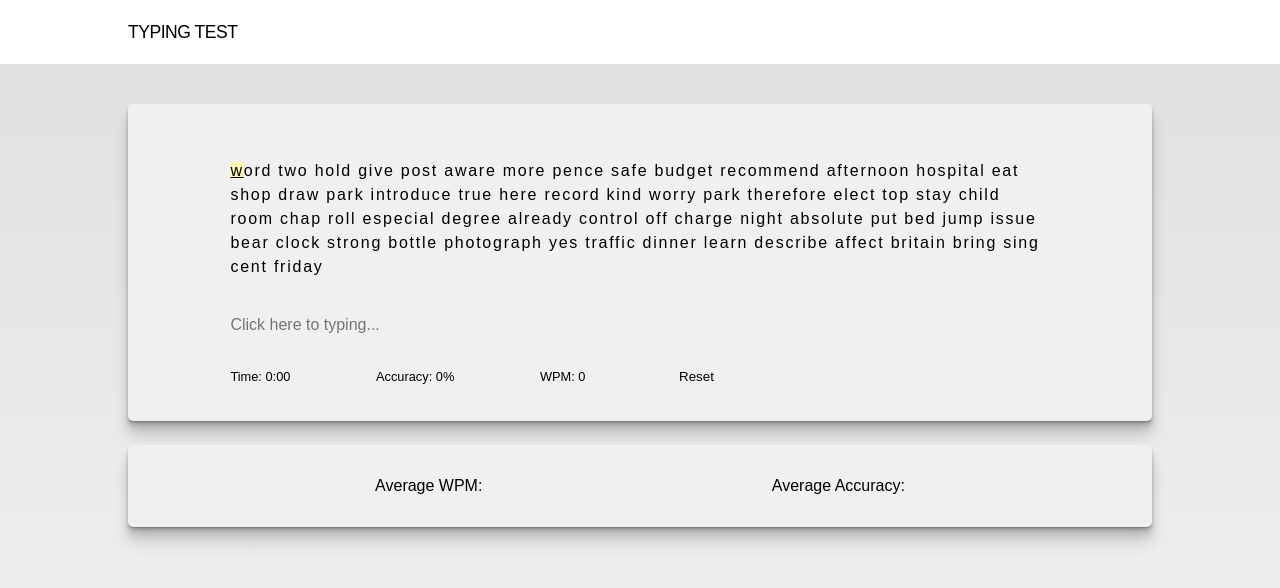
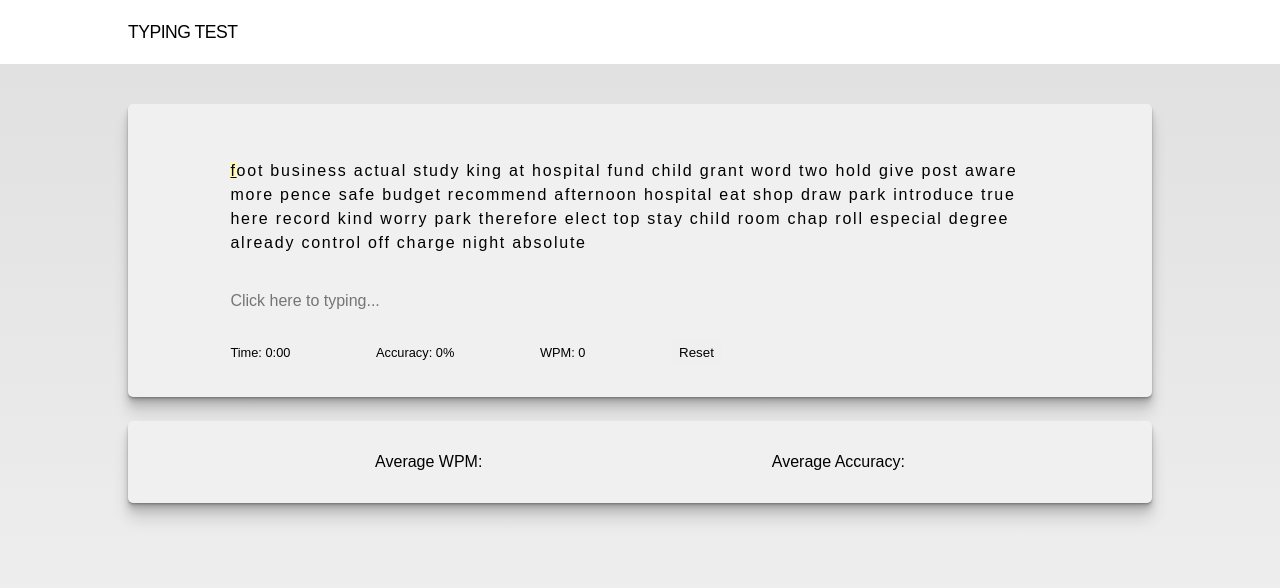
Before and after one commit to jaden-wei/Typey, a React (Create React App) app in the folder client/: page / in a window 1280 px wide. Shown: the top 588 px of the page. Built offline with nearby package versions, Linux system fonts and the light colour scheme; no server answers.

Commit message:
changes to nex text

```diff
--- a/client/src/components/home/Home.jsx
+++ b/client/src/components/home/Home.jsx
@@ -45,7 +45,7 @@ export default function Home() {
         );
     };
 
-    const [text, setText] = useState(getNewText(60));
+    const [text, setText] = useState(getNewText(50));
 
     //use states
     const [input, setInput] = useState("");
--- a/client/src/components/home/TypingTest/Input.jsx
+++ b/client/src/components/home/TypingTest/Input.jsx
@@ -53,7 +53,7 @@ const Input = ({ text, setText, input, setInput, getNewText, updateAverages }) =
 
     const resetInput = () => {
         setInput("");
-        setText(getNewText(30));
+        setText(getNewText(50));
         document.getElementById("input-box").value = "";
         clearInterval(interv.current);
         setStatus(0);
```
Also changed, not shown: 6 other files (tests, documents, lock files or other folders).
